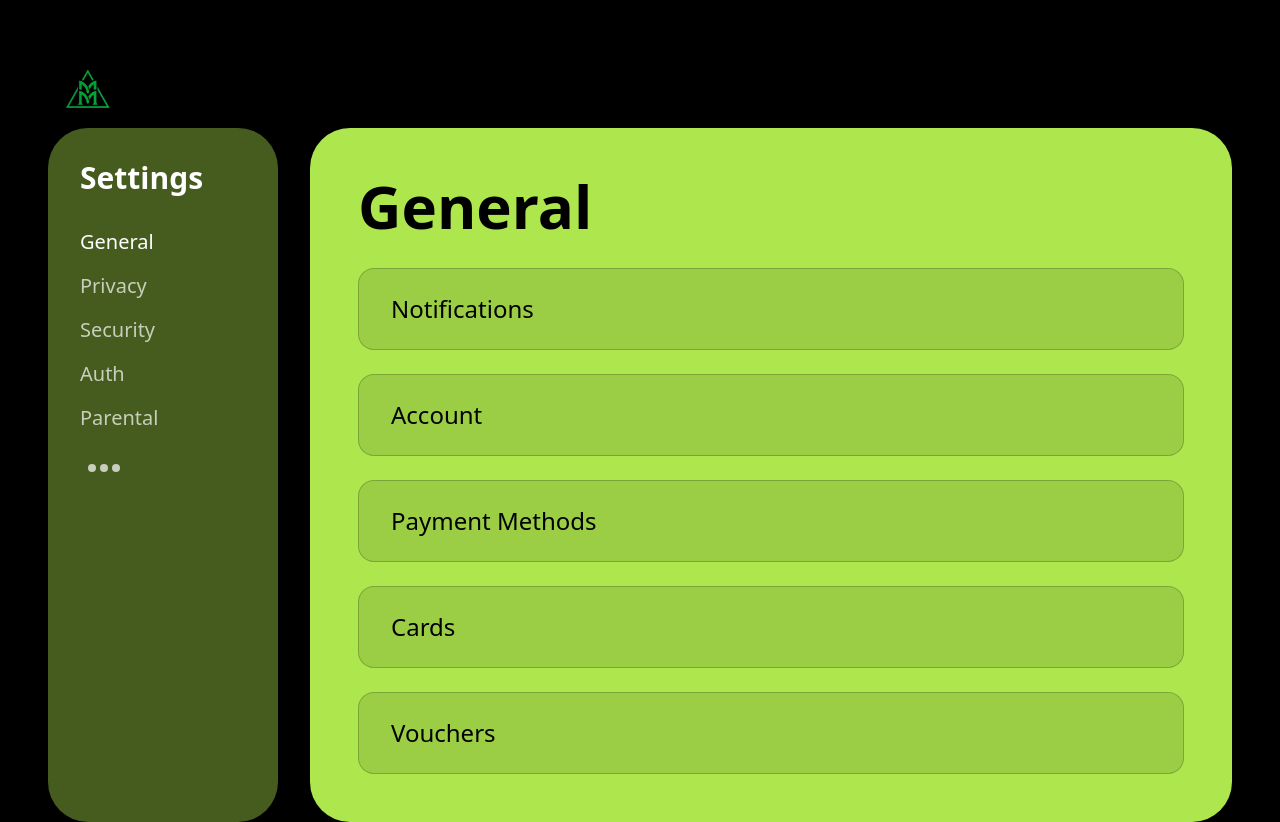
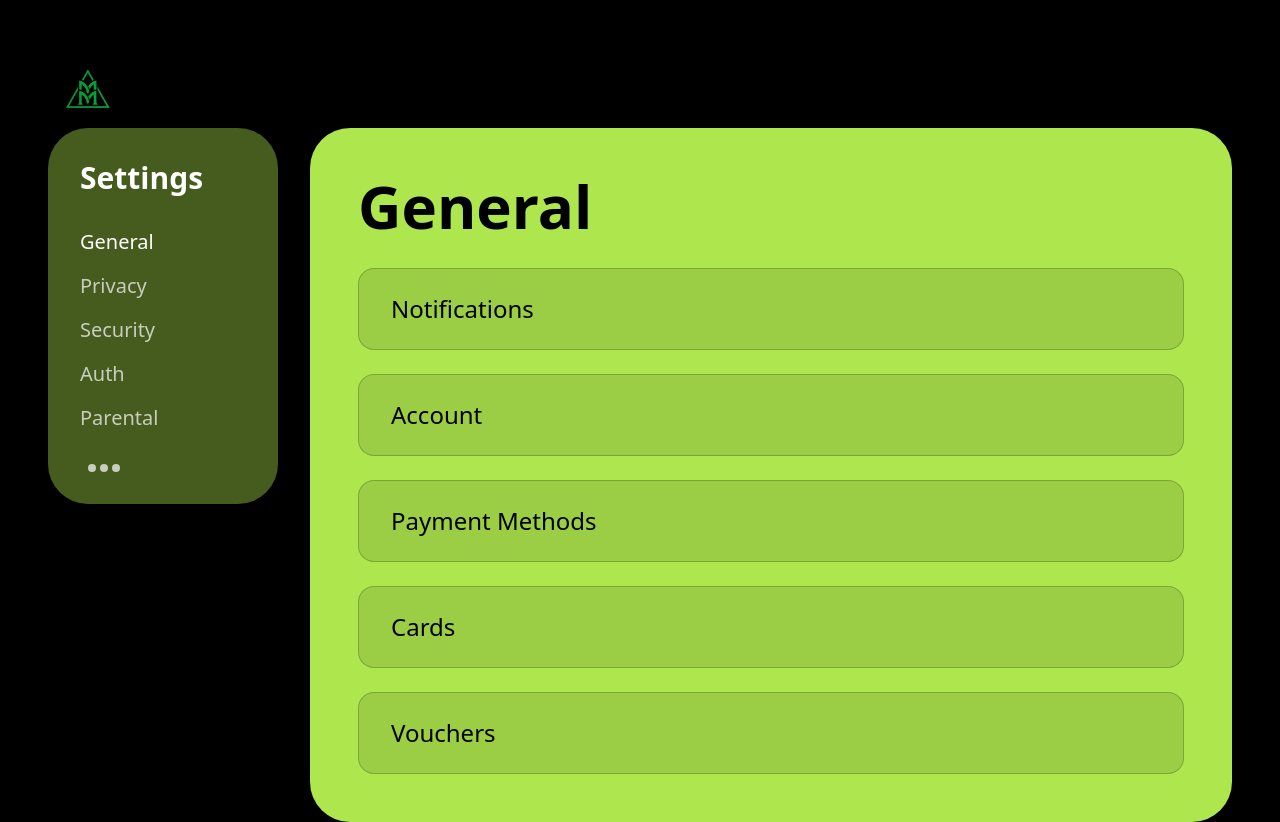
Before and after one commit to nAYANko/MoMoPAy_test, a React (Vite) app: page /settings in a window 1280 px wide. Built offline with nearby package versions, Linux system fonts and the light colour scheme; the HTML template or start-up script is replaced by a standard one.

Commit message:
Fix: Make settings sidebar fixed
Make the left sidebar in the settings page fixed so it remains in place while scrolling. Adjustments were made to the main content area to accommodate the fixed sidebar.

```diff
--- a/src/pages/Settings.tsx
+++ b/src/pages/Settings.tsx
@@ -31,9 +31,9 @@ const Settings = () => {
       </div>
 
       {/* Main Content */}
-      <div className="flex min-h-screen pt-32 px-12 gap-8">
-        {/* Sidebar */}
-        <div className="w-[230px] bg-primary/40 rounded-[40px] p-8 flex-shrink-0">
+      <div className="min-h-screen pt-32 px-12">
+        {/* Sidebar - Fixed */}
+        <div className="fixed left-12 top-32 w-[230px] bg-primary/40 rounded-[40px] p-8 z-20">
           <h2 className="text-3xl font-bold text-foreground mb-8">Settings</h2>
           <nav className="flex flex-col gap-4">
             {sidebarItems.map((item) => (
@@ -58,7 +58,7 @@ const Settings = () => {
         </div>
 
         {/* Content Area */}
-        <div className="flex-1 bg-primary rounded-[40px] p-12">
+        <div className="ml-[262px] bg-primary rounded-[40px] p-12">
           <h1 className="text-6xl font-bold text-primary-foreground mb-8">
             {activeSection}
           </h1>
```
